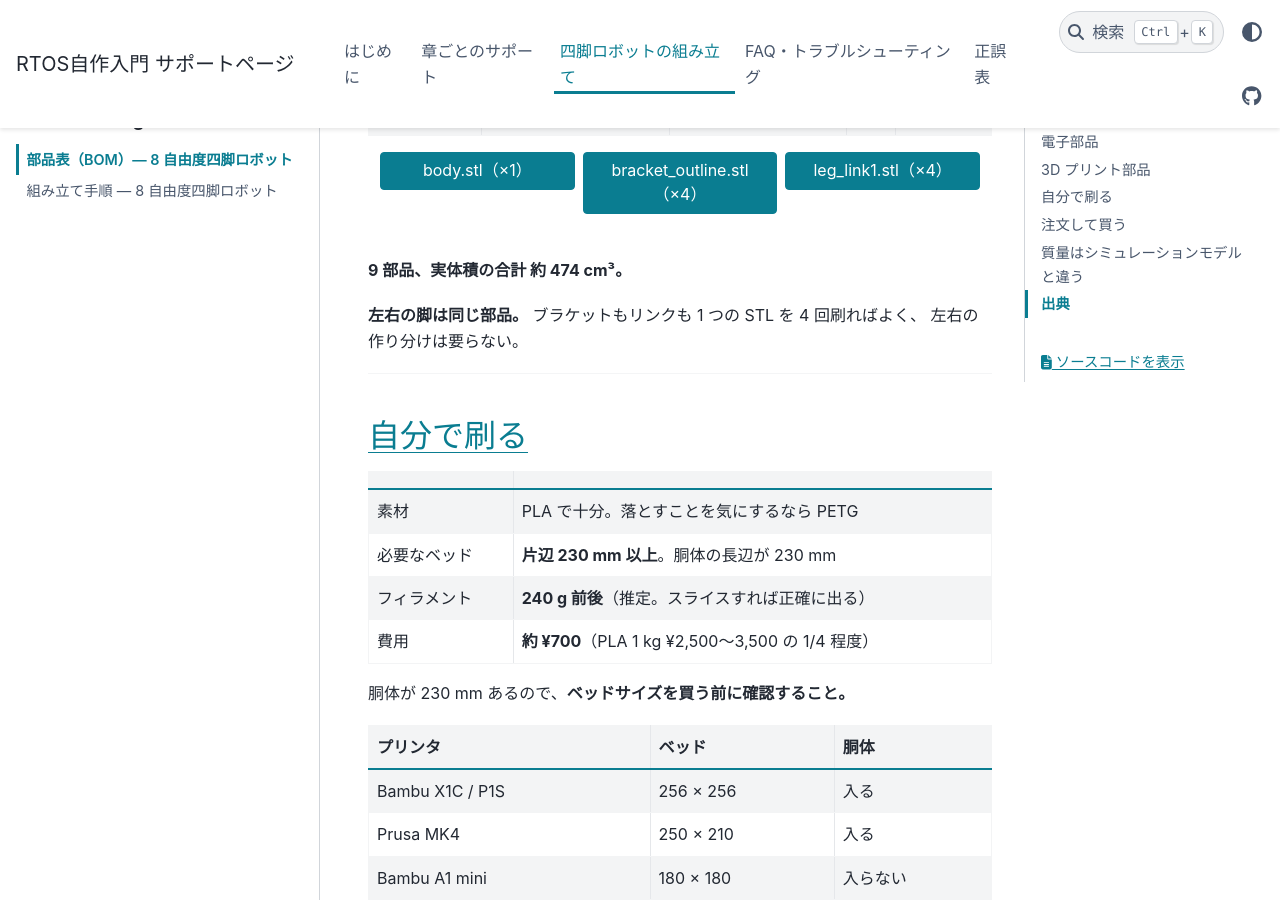
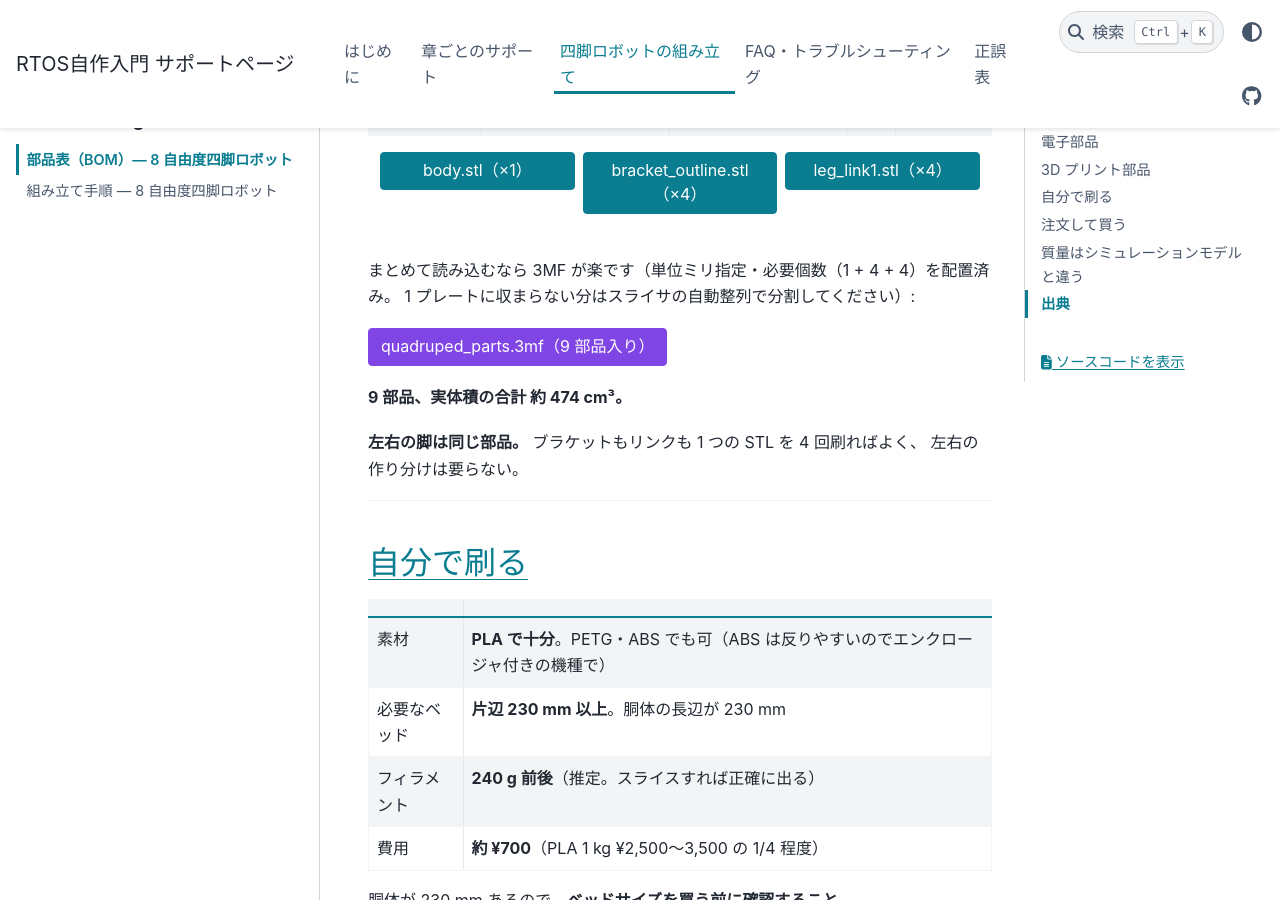
Before and after one commit to iory/build-your-own-arduino-rtos, a Sphinx documentation site: the page built from docs/ja/source/hardware/bom.md, in a window 1280 px wide and 900 px high, scrolled down 5304 px. Built offline with Sphinx 7.4.7 and the PyData theme 0.15.4, drawn with Linux system fonts in a browser that asks for light colours.

Commit message:
docs(bom): add a ready-made 3MF plate and allow ABS
quadruped_parts.3mf carries all nine printed parts (body x1, bracket
x4, link x4) with the millimeter unit declared and every instance
grounded at z=0, generated from the same CAD meshes as the STLs via a
trimesh.Scene export — so slicers get quantities and units for free
instead of guessing STL scale. The material row now says PETG/ABS are
fine too (enclosure recommended for ABS warping).

````diff
--- a/docs/ja/source/hardware/bom.md
+++ b/docs/ja/source/hardware/bom.md
@@ -185,6 +185,14 @@ leg_link1.stl（×4）
 :::
 ::::
 
+まとめて読み込むなら 3MF が楽です（単位ミリ指定・必要個数（1 + 4 + 4）を配置済み。
+1 プレートに収まらない分はスライサの自動整列で分割してください）:
+
+```{button-link} ../assembly/quadruped/stl/quadruped_parts.3mf
+:color: secondary
+quadruped_parts.3mf（9 部品入り）
+```
+
 **9 部品、実体積の合計 約 474 cm³。**
 
 **左右の脚は同じ部品。** ブラケットもリンクも 1 つの STL を 4 回刷ればよく、
@@ -196,7 +204,7 @@ leg_link1.stl（×4）
 
 | | |
 |---|---|
-| 素材 | PLA で十分。落とすことを気にするなら PETG |
+| 素材 | **PLA で十分**。PETG・ABS でも可（ABS は反りやすいのでエンクロージャ付きの機種で） |
 | 必要なベッド | **片辺 230 mm 以上**。胴体の長辺が 230 mm |
 | フィラメント | **240 g 前後**（推定。スライスすれば正確に出る） |
 | 費用 | **約 ¥700**（PLA 1 kg ¥2,500〜3,500 の 1/4 程度） |
````
Also changed, not shown: README.md (+2 -0 lines), docs/en/source/hardware/index.md (+1 -0 lines), 1 other file.
